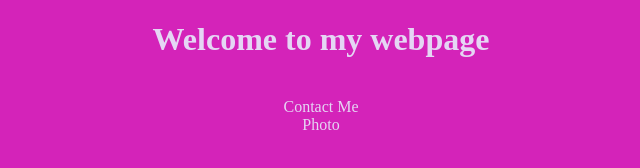
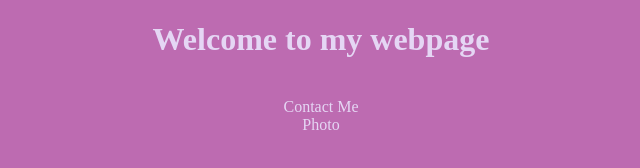
Before and after one commit to Lydia1596/Croissant, a plain HTML site: page index.html in a window 1280 px wide. Shown: the whole page, without its empty margins (319-959 px from the left). Drawn offline with Linux system fonts and the light colour scheme.

Commit message:
Change background color

```diff
--- a/css/styles.css
+++ b/css/styles.css
@@ -7,7 +7,7 @@ a {
 }
 
 body {
-  background: rgb(212, 35, 185);
+  background: rgb(189, 107, 177);
 }
 
 img {
```
